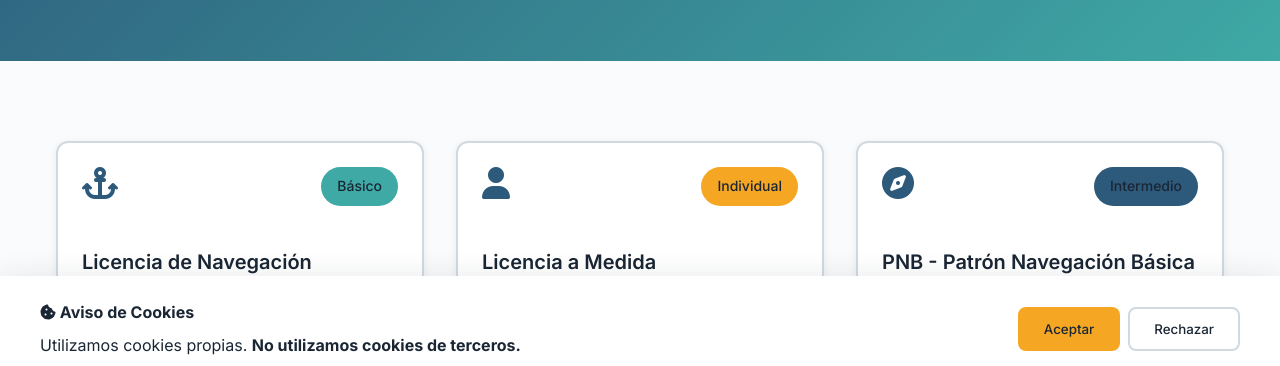
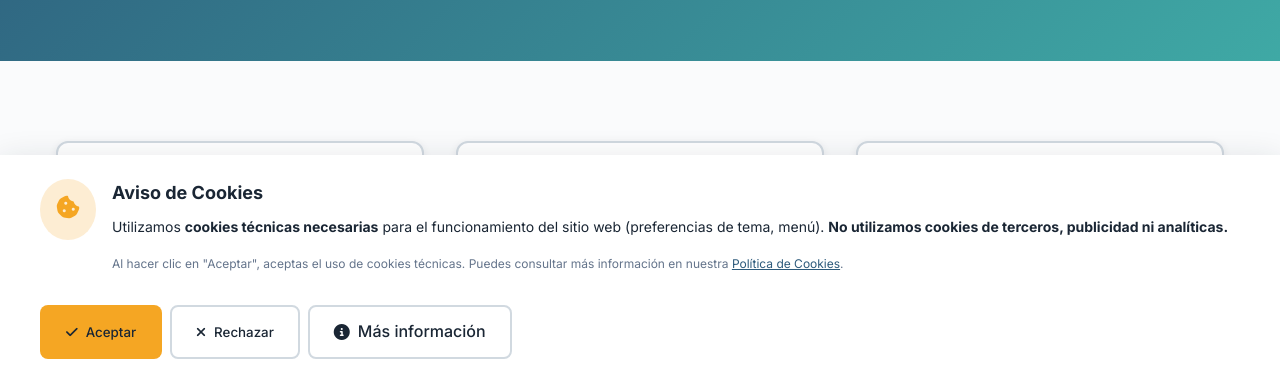
Before and after one commit to baltaes-cpu/ver4, a plain HTML site: page formacion.html in a window 1280 px wide. Shown: the part 417-783 px from the top of the page. Drawn offline with nearby package versions, Linux system fonts and the light colour scheme.

Commit message:
Update cookie banner for compliance with regulations

```diff
--- a/formacion.html
+++ b/formacion.html
@@ -338,19 +338,40 @@
         <svg viewBox="0 0 24 24"><path d="M17.472 14.382c-.297-.149-1.758-.867-2.03-.967-.273-.099-.471-.148-.67.15-.197.297-.767.966-.94 1.164-.173.199-.347.223-.644.075-.297-.15-1.255-.463-2.39-1.475-.883-.788-1.48-1.761-1.653-2.059-.173-.297-.018-.458.13-.606.134-.133.298-.347.446-.52.149-.174.198-.298.298-.497.099-.198.05-.371-.025-.52-.075-.149-.669-1.612-.916-2.207-.242-.579-.487-.5-.669-.51-.173-.008-.371-.01-.57-.01-.198 0-.52.074-.792.372-.272.297-1.04 1.016-1.04 2.479 0 1.462 1.065 2.875 1.213 3.074.149.198 2.096 3.2 5.077 4.487.709.306 1.262.489 1.694.625.712.227 1.36.195 1.871.118.571-.085 1.758-.719 2.006-1.413.248-.694.248-1.289.173-1.413-.074-.124-.272-.198-.57-.347m-5.421 7.403h-.004a9.87 9.87 0 01-5.031-1.378l-.361-.214-3.741.982.998-3.648-.235-.374a9.86 9.86 0 01-1.51-5.26c.001-5.45 4.436-9.884 9.888-9.884 2.64 0 5.122 1.03 6.988 2.898a9.825 9.825 0 012.893 6.994c-.003 5.45-4.437 9.884-9.885 9.884m8.413-18.297A11.815 11.815 0 0012.05 0C5.495 0 .16 5.335.157 11.892c0 2.096.547 4.142 1.588 5.945L.057 24l6.305-1.654a11.882 11.882 0 005.683 1.448h.005c6.554 0 11.890-5.335 11.893-11.893a11.821 11.821 0 00-3.48-8.413z"/></svg>
     </a>
 
-    <!-- Cookie Banner -->
-    <div class="cookie-banner">
-        <div class="cookie-content">
-            <div class="cookie-text">
-                <h4><i class="fas fa-cookie-bite"></i> Aviso de Cookies</h4>
-                <p>Utilizamos cookies propias. <strong>No utilizamos cookies de terceros.</strong></p>
+    <!-- Cookie Banner - Conforme RGPD, LSSI, LOPDGDD -->
+<div class="cookie-banner">
+    <div class="cookie-content">
+        <div style="display: flex; align-items: start; gap: 1rem;">
+            <div style="background: rgba(245, 166, 35, 0.2); padding: 1rem; border-radius: 50%; flex-shrink: 0;">
+                <i class="fas fa-cookie-bite" style="font-size: 1.5rem; color: var(--color-accent);"></i>
             </div>
-            <div class="cookie-buttons">
-                <button class="btn btn-primary accept-cookies">Aceptar</button>
-                <button class="btn btn-outline reject-cookies">Rechazar</button>
+            <div class="cookie-text" style="flex: 1;">
+                <h4 style="margin-bottom: 0.5rem; font-size: 1.125rem;">
+                    <strong>Aviso de Cookies</strong>
+                </h4>
+                <p style="font-size: 0.875rem; line-height: 1.6; margin-bottom: 1rem;">
+                    Utilizamos <strong>cookies técnicas necesarias</strong> para el funcionamiento del sitio web (preferencias de tema, menú).
+                    <strong>No utilizamos cookies de terceros, publicidad ni analíticas.</strong>
+                </p>
+                <p style="font-size: 0.75rem; color: var(--color-muted-foreground);">
+                    Al hacer clic en "Aceptar", aceptas el uso de cookies técnicas. Puedes consultar más información en nuestra
+                    <a href="cookies.html" style="color: var(--color-primary); text-decoration: underline;">Política de Cookies</a>.
+                </p>
             </div>
         </div>
+        <div class="cookie-buttons" style="margin-top: 1rem;">
+            <button class="btn btn-primary accept-cookies">
+                <i class="fas fa-check"></i> Aceptar
+            </button>
+            <button class="btn btn-outline reject-cookies">
+                <i class="fas fa-times"></i> Rechazar
+            </button>
+            <a href="cookies.html" class="btn btn-outline">
+                <i class="fas fa-info-circle"></i> Más información
+            </a>
+        </div>
     </div>
+</div>
 
     <script src="js/main.js"></script>
 </body>
```
